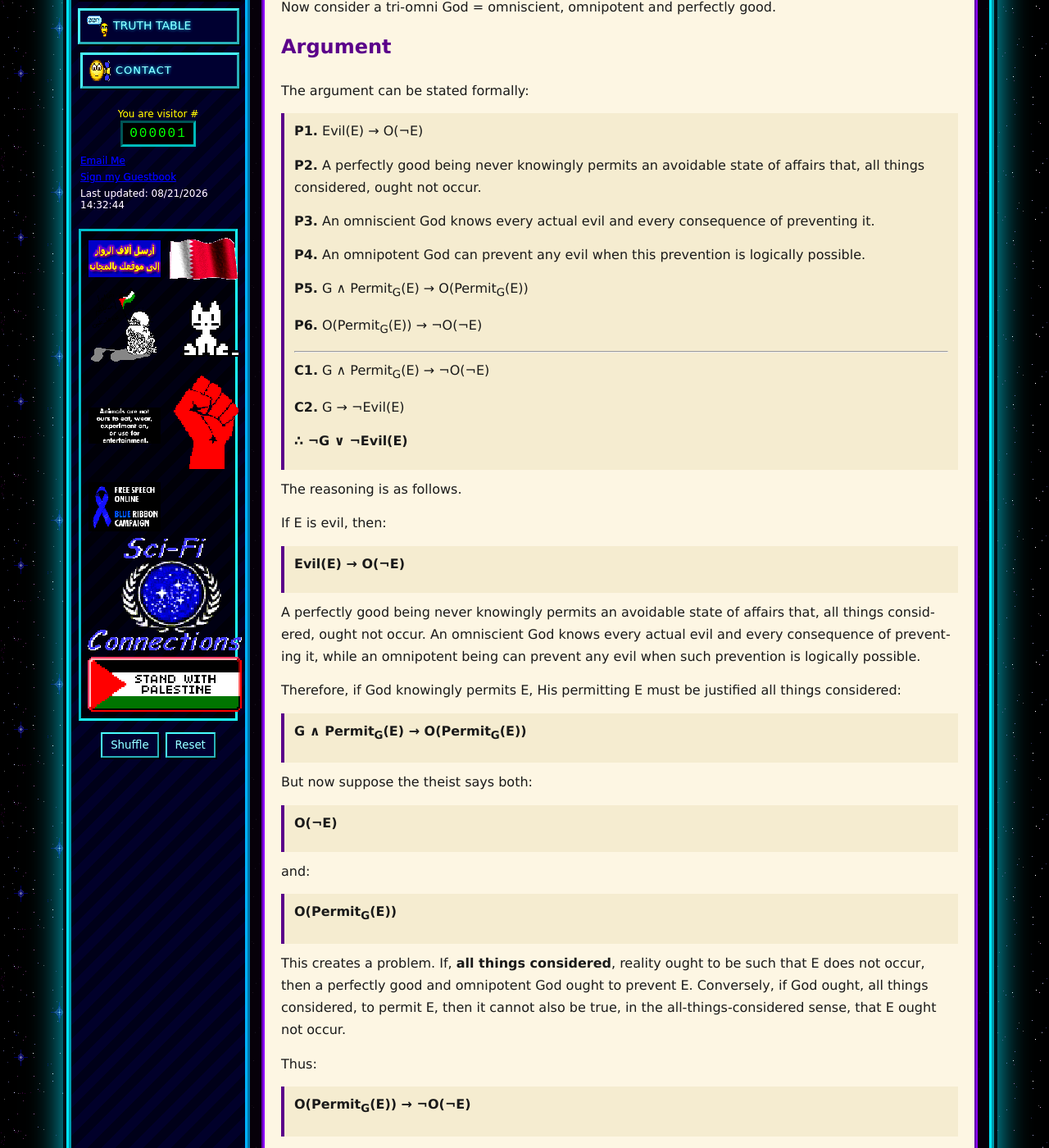
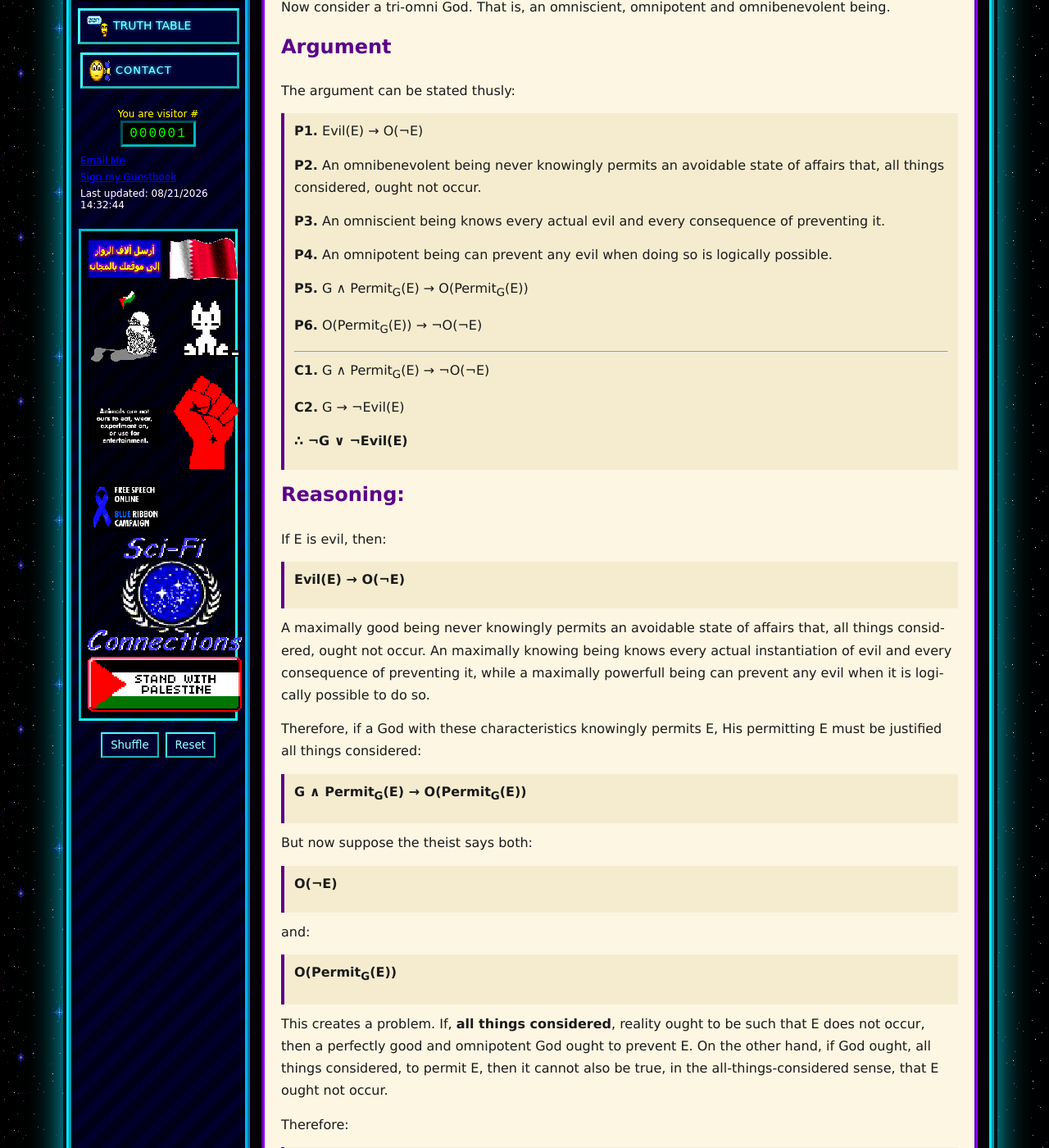
Before and after one commit to Catofminerva/Catofminerva.github.io, a Jekyll site: the page built from _posts/2018-04-05-god.md, in a window 1280 px wide and 1400 px high, scrolled down 548 px. Shown: the whole window at 82% size. Built offline with Jekyll 4.4.1, drawn with Linux system fonts in a browser that asks for light colours; comment, search, counter and statistics services are not loaded; some of the changed text lies outside the part shown.

Commit message:
Update 2018-04-05-god.md

```diff
--- a/_posts/2018-04-05-god.md
+++ b/_posts/2018-04-05-god.md
@@ -4,9 +4,9 @@ title: The Logical Problem of Evil is Still a Big Problem For Theists
 permalink: /god
 ---
 
-# Evil, Divine Permission and the All-Things-Considered Ought
+# Evil
 
-Suppose “evil” means an event that, **all things considered, ought not occur**.
+Suppose 'evil' is coextensive with an event that, **all things considered**, ought not occur.
 
 Let:
 
@@ -14,19 +14,19 @@ Let:
 
 **O(¬E)** = all things considered, E ought not occur
 
-Now consider a tri-omni God = omniscient, omnipotent and perfectly good.
+Now consider a tri-omni God. That is, an omniscient, omnipotent and omnibenevolent being.
 
 ## Argument
 
-The argument can be stated formally:
+The argument can be stated thusly:
 
 > **P1.** Evil(E) → O(¬E)
 >
-> **P2.** A perfectly good being never knowingly permits an avoidable state of affairs that, all things considered, ought not occur.
+> **P2.** An omnibenevolent being never knowingly permits an avoidable state of affairs that, all things considered, ought not occur.
 >
-> **P3.** An omniscient God knows every actual evil and every consequence of preventing it.
+> **P3.** An omniscient being knows every actual evil and every consequence of preventing it.
 >
-> **P4.** An omnipotent God can prevent any evil when this prevention is logically possible.
+> **P4.** An omnipotent being can prevent any evil when doing so is logically possible.
 >
 > **P5.** G ∧ Permit<sub>G</sub>(E) → O(Permit<sub>G</sub>(E))
 >
@@ -40,15 +40,16 @@ The argument can be stated formally:
 >
 > **∴ ¬G ∨ ¬Evil(E)**
 
-The reasoning is as follows.
+
+## Reasoning:
 
 If E is evil, then:
 
 > **Evil(E) → O(¬E)**
 
-A perfectly good being never knowingly permits an avoidable state of affairs that, all things considered, ought not occur. An omniscient God knows every actual evil and every consequence of preventing it, while an omnipotent being can prevent any evil when such prevention is logically possible.
+A maximally good being never knowingly permits an avoidable state of affairs that, all things considered, ought not occur. An maximally knowing being knows every actual instantiation of evil and every consequence of preventing it, while a maximally powerfull being can prevent any evil when it is logically possible to do so.
 
-Therefore, if God knowingly permits E, His permitting E must be justified all things considered:
+Therefore, if a God with these characteristics knowingly permits E, His permitting E must be justified all things considered:
 
 > **G ∧ Permit<sub>G</sub>(E) → O(Permit<sub>G</sub>(E))**
 
@@ -60,9 +61,9 @@ and:
 
 > **O(Permit<sub>G</sub>(E))**
 
-This creates a problem. If, **all things considered**, reality ought to be such that E does not occur, then a perfectly good and omnipotent God ought to prevent E. Conversely, if God ought, all things considered, to permit E, then it cannot also be true, in the all-things-considered sense, that E ought not occur.
+This creates a problem. If, **all things considered**, reality ought to be such that E does not occur, then a perfectly good and omnipotent God ought to prevent E. On the other hand, if God ought, all things considered, to permit E, then it cannot also be true, in the all-things-considered sense, that E ought not occur.
 
-Thus:
+Therefore:
 
 > **O(Permit<sub>G</sub>(E)) → ¬O(¬E)**
 
@@ -80,6 +81,6 @@ So the theist faces a dilemma:
 
 Either the tri-omni God does not exist or no actual event is evil in the pro toto sense.
 
-The typical rejoinder is that an evil may be permitted for some greater good. However this does not circumvent the argument. If permitting E is genuinely what ought to happen **all things considered**, then E cannot simultaneously be something that, **all things considered**, ought not happen. It may be painful or horrific *in some respect*, but it certainly is no longer evil in the stipulated pro-toto sense.
+The typical rejoinder is that an evil may be permitted for some greater good (the lessons learned, the ability to appreciate things etc.). However this does not circumvent the argument. If permitting E is genuinely what ought to happen **all things considered** then E cannot simultaneously be something that **all things considered** ought not happen. It may be painful or horrific or bad or terrible (etc.) *in some respect*, but it certainly cannot any longer be *evil* in the stipulated pro-toto sense.
 
-The logical problem therefore is a problem about the coherence of calling anything **ultimately evil** in a world knowingly and permissibly actualised by a perfectly good, omniscient and omnipotent God.
+It is incoherent for the theist to label anything ultimately evil in a world knowingly and permissibly actualised by a perfectly good, perfectly knowing and perfectly powerful God.
```
